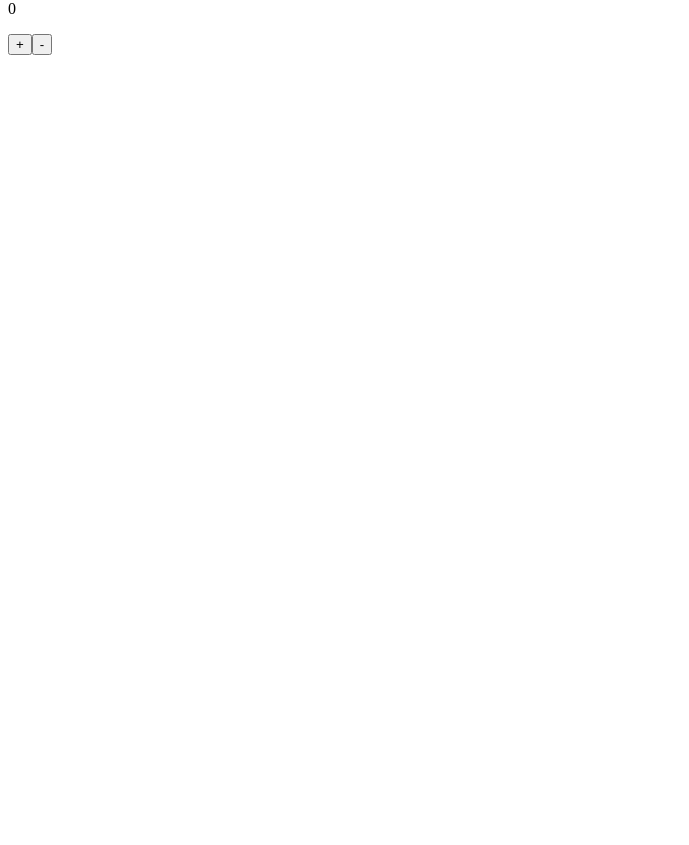
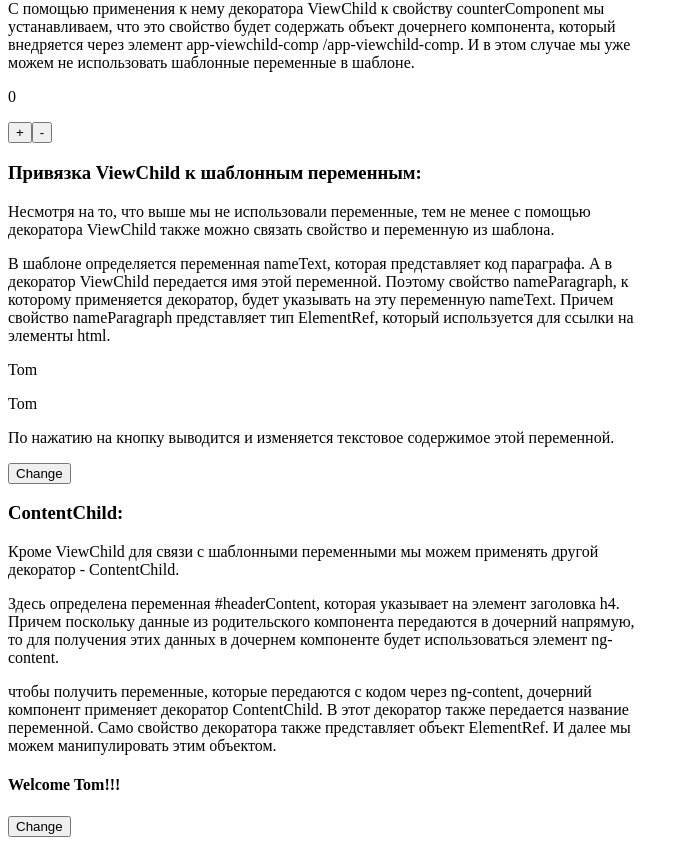
Before and after one commit to AlekseiiKanaiev/studyApp-angular, an Angular app: page /basic in a window 1280 px wide. Shown: the part 3150-3995 px from the top of the page, without its empty margins (0-689 px from the left). Before the commit the page ends 3213 px from the top, so only its background shows below. Built offline with nearby package versions, Linux system fonts and the light colour scheme.

Commit message:
add contentChild component

```diff
--- a/src/app/basic/basic.module.ts
+++ b/src/app/basic/basic.module.ts
@@ -10,6 +10,7 @@ import { LifeCycleComponent } from './lifecycle/lifecycle.component';
 import { TemplateVariablesComponent } from './template-var/template-var.component';
 import { TempateVarsChildComponent } from './template-var/temlate-var.child/template-var.child.component';
 import { ViewChildComponent } from './template-var/viewChild/viewChild.component';
+import { ContentChildComponent } from './template-var/contentChild/content.child.component';
 
 @NgModule({
     imports: [
@@ -23,7 +24,8 @@ import { ViewChildComponent } from './template-var/viewChild/viewChild.component
         LifeCycleComponent,
         TemplateVariablesComponent,
         TempateVarsChildComponent,
-        ViewChildComponent
+        ViewChildComponent,
+        ContentChildComponent
     ],
 
 })
--- /dev/null
+++ b/src/app/basic/template-var/contentChild/content.child.component.ts
@@ -0,0 +1,30 @@
+import { Component, ContentChild, ElementRef } from '@angular/core';
+
+@Component({
+    selector: 'app-content-child-comp',
+    /**Поскольку данные из родительского компонента
+        передаются в дочерний напрямую, то для получения
+        этих данных в дочернем компоненте будет
+        использоваться элемент ng-content */
+    template: `
+        <ng-content></ng-content>
+        <button (click) = 'change()'>Change</button>
+    `
+})
+export class ContentChildComponent {
+
+    /**чтобы получить переменные, которые передаются с кодом
+     * через ng-content, дочерний компонент применяет декоратор
+     * ContentChild. В этот декоратор также передается название
+     * переменной.
+     * Само свойство декоратора также представляет объект
+     * ElementRef.
+     * И далее мы можем манипулировать этим объектом. */
+    @ContentChild('headerContent')
+    header: ElementRef;
+
+    change() {
+        console.log(this.header);
+        this.header.nativeElement.textContent = `Hello to all!!!`;
+    }
+}
--- a/src/app/basic/template-var/template-var.component.html
+++ b/src/app/basic/template-var/template-var.component.html
@@ -67,7 +67,68 @@
         надо использовать декоратор ViewChild в родительском
         компоненте.
     </p>
+    <p>
+        С помощью применения к нему декоратора ViewChild к
+        свойству counterComponent мы устанавливаем, что это
+        свойство будет содержать объект дочернего компонента,
+        который внедряется через элемент
+        app-viewchild-comp /app-viewchild-comp.
+        И в этом случае мы уже можем не использовать шаблонные
+        переменные в шаблоне.
+    </p>
     <app-viewchild-comp></app-viewchild-comp>
     <button (click)="increment()">+</button>
     <button (click)="decrement()">-</button>
 </div>
+<div>
+    <h3>Привязка ViewChild к шаблонным переменным:</h3>
+    <p>
+        Несмотря на то, что выше мы не использовали переменные,
+        тем не менее с помощью декоратора ViewChild также можно
+        связать свойство и переменную из шаблона.
+    </p>
+    <p>
+        B шаблоне определяется переменная nameText, которая
+        представляет код параграфа.
+        А в декоратор ViewChild передается имя этой переменной.
+        Поэтому свойство nameParagraph, к которому применяется
+        декоратор, будет указывать на эту переменную nameText.
+        Причем свойство nameParagraph представляет тип
+        ElementRef, который используется для ссылки на
+        элементы html.
+    </p>
+    <p #textName>{{ name }}</p>
+    <p>{{ textName.textContent }}</p>
+    <p>
+        По нажатию на кнопку выводится и изменяется текстовое
+        содержимое этой переменной.
+    </p>
+    <button (click) = 'change()'>Change</button>
+</div>
+<div>
+    <h3>ContentChild:</h3>
+    <p>
+        Кроме ViewChild для связи с шаблонными переменными
+        мы можем применять другой декоратор - ContentChild.
+    </p>
+    <p>
+        Здесь определена переменная #headerContent,
+        которая указывает на элемент заголовка h4.
+        Причем поскольку данные из родительского компонента
+        передаются в дочерний напрямую, то для получения
+        этих данных в дочернем компоненте будет
+        использоваться элемент ng-content.
+    </p>
+    <p>
+        чтобы получить переменные, которые передаются с кодом
+        через ng-content, дочерний компонент применяет
+        декоратор ContentChild.
+        В этот декоратор также передается название переменной.
+        Само свойство декоратора также представляет
+        объект ElementRef.
+        И далее мы можем манипулировать этим объектом.
+    </p>
+    <app-content-child-comp>
+        <h4 #headerContent>Welcome {{ name }}!!!</h4>
+    </app-content-child-comp>
+</div>
--- a/src/app/basic/template-var/template-var.component.ts
+++ b/src/app/basic/template-var/template-var.component.ts
@@ -1,4 +1,4 @@
-import { Component, ViewChild } from '@angular/core';
+import { Component, ViewChild, ElementRef } from '@angular/core';
 import { ViewChildComponent } from './viewChild/viewChild.component';
 
 @Component({
@@ -9,8 +9,36 @@ import { ViewChildComponent } from './viewChild/viewChild.component';
 export class TemplateVariablesComponent {
     name = 'Tom';
 
+    /**С помощью применения к нему декоратора ViewChild к
+     * свойству counterComponent мы устанавливаем, что это
+     * свойство будет содержать объект дочернего компонента,
+     * который внедряется через элемент
+     * <app-viewchild-comp></app-viewchild-comp>.
+     * И в этом случае мы уже можем не использовать шаблонные
+     * переменные в шаблоне. */
     @ViewChild(ViewChildComponent)
     private counterComponent: ViewChildComponent;
+
+    /**Несмотря на то, что выше мы не использовали переменные,
+     * тем не менее с помощью декоратора ViewChild также можно
+     * связать свойство и переменную из шаблона. */
+
+    /**B шаблоне определяется переменная nameText,
+     * которая представляет код параграфа.
+     * А в декоратор ViewChild передается имя этой переменной.
+     * Поэтому свойство nameParagraph, к которому применяется
+     * декоратор, будет указывать на эту переменную nameText.
+     * Причем свойство nameParagraph представляет тип
+     * ElementRef, который используется для ссылки на
+     * элементы html. */
+    @ViewChild('textName')
+    nameParagraph: ElementRef;
+    /**По нажатию на кнопку выводится и изменяется текстовое
+     * содержимое этой переменной. */
+    change() {
+        console.log(this.nameParagraph.nativeElement.textContent);
+        this.nameParagraph.nativeElement.textContent = `Mr. ${this.name}`;
+    }
 
     increment() {
         this.counterComponent.increment();
```
